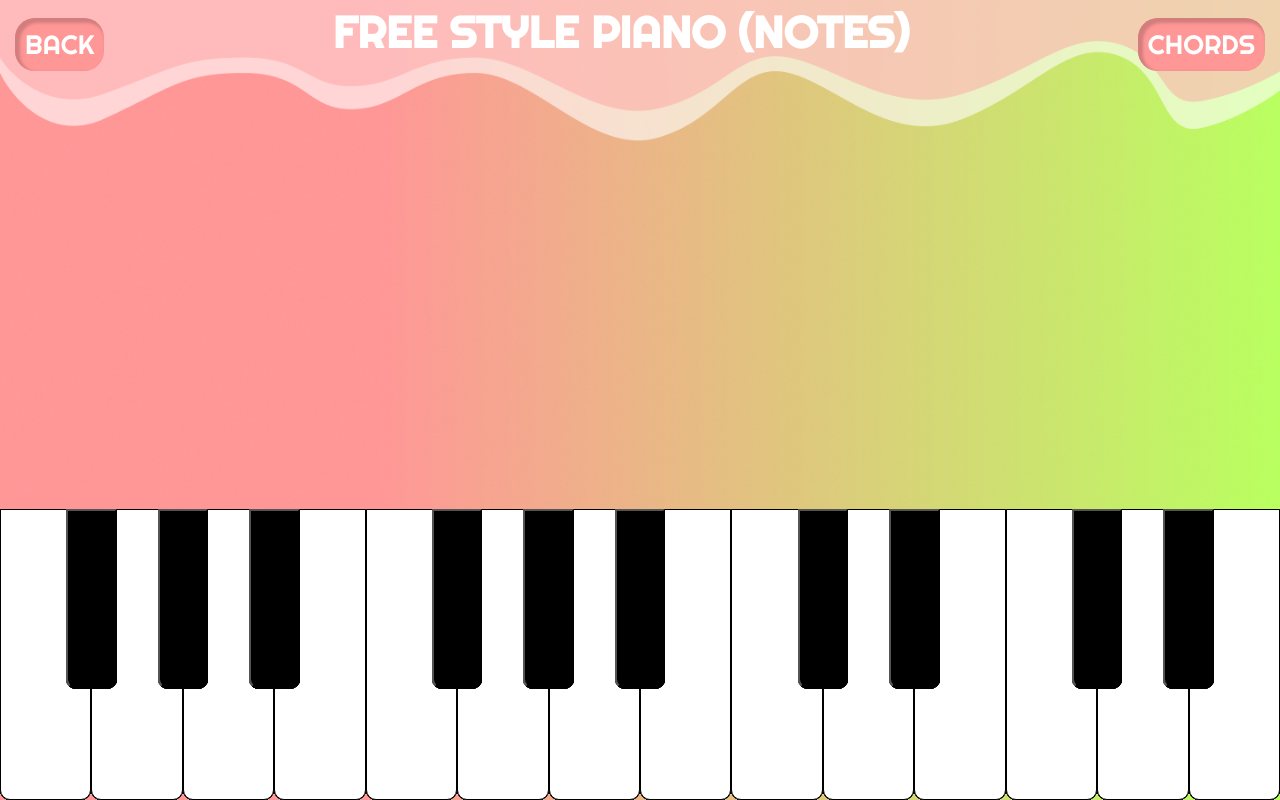
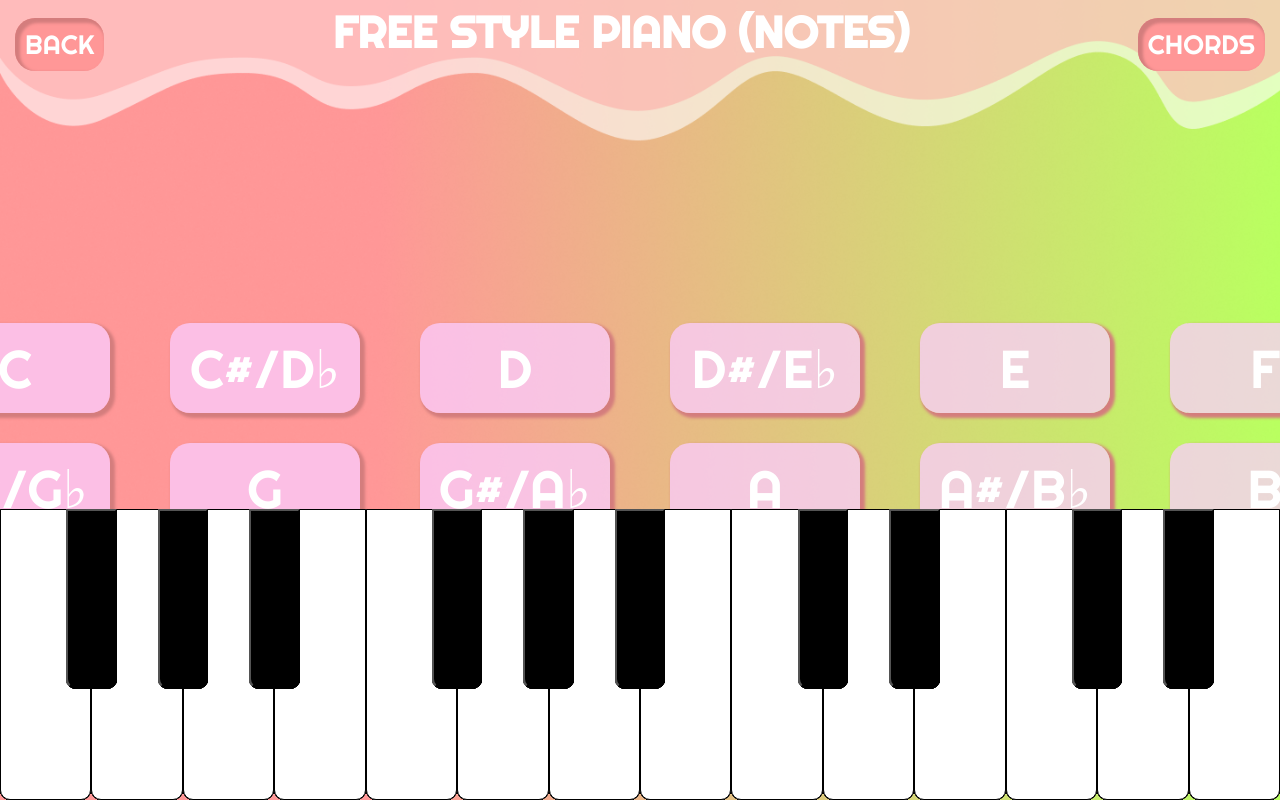
Before and after one commit to yna-arpon/Music4Kids, a React (Create React App) app: page /PianoNotes in a window 1280 px wide. Built offline with nearby package versions, Linux system fonts and the light colour scheme.

Commit message:
Created notes buttons
Only playing C4 synth for now, will be implementing more notes soon

```diff
--- a/package.json
+++ b/package.json
@@ -11,6 +11,7 @@
     "react-dom": "^18.1.0",
     "react-router-dom": "^6.3.0",
     "react-scripts": "5.0.1",
+    "tone": "^14.7.77",
     "web-vitals": "^2.1.4"
   },
   "scripts": {
--- a/src/components/PianoNotes.js
+++ b/src/components/PianoNotes.js
@@ -1,8 +1,10 @@
 import React from 'react'
 import p5 from 'p5';
 import {withRouter} from './withRouter'
+import * as Tone from 'tone'
 
 class Sketch extends React.Component {
+
     constructor(props) {
         super(props)
         //p5 instance mode requires a reference on the DOM to mount the sketch
@@ -21,6 +23,7 @@ class Sketch extends React.Component {
         // To be changed to a page that leads to piano chords
     }
 
+
     // This uses p5's instance mode for sketch creation and namespacing
     Sketch = (p) => {
 
@@ -37,7 +40,6 @@ class Sketch extends React.Component {
             //List of black piano keys
             blackKeys = [C4s, D4s, F4s, G4s, A4s, C5s, D5s, F5s, G5s, A5s];
             blackKeys.forEach(createBlackKey)
-
         }
 
         // Creates white piano keys
@@ -86,10 +88,6 @@ class Sketch extends React.Component {
                 }
             }
         }
-
-        p.draw = () => {
-
-        }
     }
 
     componentDidMount() {
@@ -109,9 +107,29 @@ class Sketch extends React.Component {
                         onClick={this.toNotes}>CHORDS</button>
                     {/* To be changed to page that leads to Piano chords  */}
                 </div>
+                <div className='noteContainer'>
+                    <button className='btn noteBtn' onClick={C4} >C</button>
+                    <button className='btn noteBtn' onClick={C4} >C#/D♭</button>
+                    <button className='btn noteBtn' onClick={C4} >D</button>
+                    <button className='btn noteBtn' onClick={C4} >D#/E♭</button>
+                    <button className='btn noteBtn' onClick={C4} >E</button>
+                    <button className='btn noteBtn' onClick={C4} >F</button>
+                    <button className='btn noteBtn' onClick={C4} >F#/G♭</button>
+                    <button className='btn noteBtn' onClick={C4} >G</button>
+                    <button className='btn noteBtn' onClick={C4} >G#/A♭</button>
+                    <button className='btn noteBtn' onClick={C4} >A</button>
+                    <button className='btn noteBtn' onClick={C4} >A#/B♭</button>
+                    <button className='btn noteBtn' onClick={C4} >B</button>
+                </div>
             </div>
         )
     }
 }
 
+const synth = new Tone.Synth().toDestination();
+
+function C4() {
+    synth.triggerAttackRelease("C4","8n");
+}
+
 export default withRouter(Sketch)
--- a/src/index.css
+++ b/src/index.css
@@ -113,7 +113,6 @@ body {
   display: grid;
   justify-items: center;
   justify-content: center;
-  align-content: center;
   padding-top: 120px;
   grid-template-columns: auto auto auto;
   gap: 45px 70px;
@@ -142,7 +141,6 @@ body {
   display: grid;
   justify-items: center;
   justify-content: center;
-  align-content: center;
   padding-top: 100px;
   grid-template-columns: auto auto;
   gap: 220px 70px;
@@ -180,7 +178,7 @@ body {
   text-align: center;
 }
 
-#chordsBtn  {
+#chordsBtn {
   flex-grow: 0;
 }
 
@@ -198,3 +196,24 @@ body {
   box-shadow: inset 3px 3px 3px 2px #d47d7d;
   font-size: 20pt;
 }
+
+.noteContainer {
+  display: grid;
+  justify-items: center;
+  justify-content: center;
+  padding-top: 230px;
+  grid-template-columns: auto auto auto auto auto auto;
+  gap: 20px 50px;
+}
+
+.noteBtn {
+  font-size: 40pt;
+  background: rgba(251, 205, 255, 0.75);
+  border: none;
+  margin: 5px;
+  border-radius: 20px;
+  box-shadow: 3px 3px 3px 2px #d47d7d;
+
+  width: 190px;
+  height: 90px;
+}
```
Also changed, not shown: 1 other file (tests, documents, lock files or other folders).
